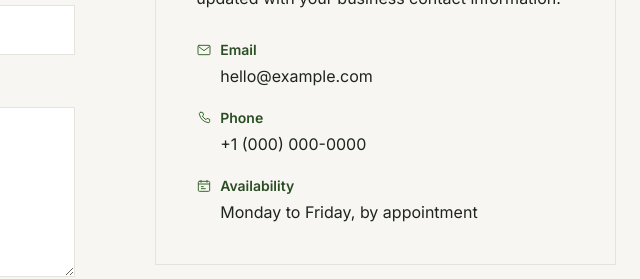
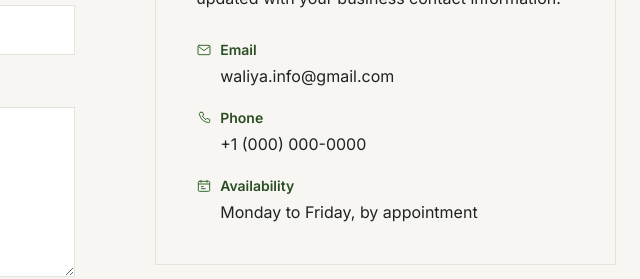
Before and after one commit to sinatrait/waliya-site, an Astro site: page /contact in a window 1280 px wide. Shown: the part 506-785 px from the top of the page, 640-1280 px from the left. Built offline with nearby package versions, Linux system fonts and the light colour scheme; Astro itself is replaced by a stand-in of ours.

Commit message:
Update contact.astro

```diff
--- a/src/pages/contact.astro
+++ b/src/pages/contact.astro
@@ -112,7 +112,7 @@ import BaseLayout from "../layouts/BaseLayout.astro";
 							</svg>
 							Email
 						</dt>
-						<dd class="mt-1 pl-6 text-text">hello@example.com</dd>
+						<dd class="mt-1 pl-6 text-text">waliya.info@gmail.com</dd>
 					</div>
 					<div>
 						<dt class="flex items-center gap-2 text-sm font-semibold text-primary-dark">
```
